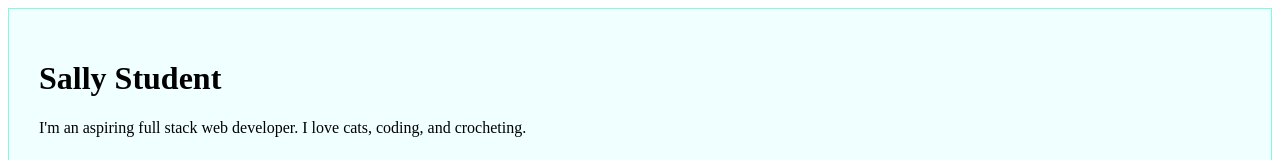
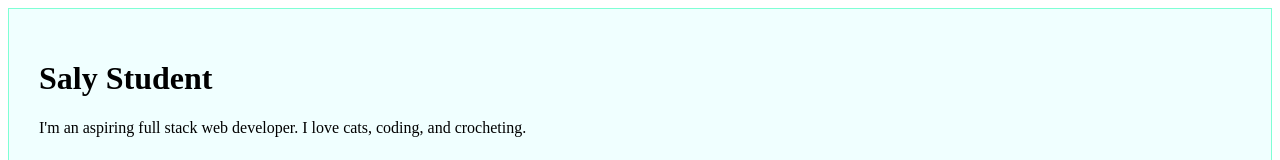
Before and after one commit to vietly23/about-me-2, a plain HTML site: page index.html in a window 1280 px wide. Shown: the top 160 px of the page. Drawn offline with Linux system fonts and the light colour scheme.

Commit message:
Update index.html

```diff
--- a/index.html
+++ b/index.html
@@ -6,7 +6,7 @@
 <body>
 <link rel="stylesheet" type="text/css" href="main.css">
 <div>
-	<h1>Sally Student</h1>
+	<h1>Saly Student</h1>
 	<p> I'm an aspiring full stack web developer. I love cats, coding, and crocheting.</p>
 	<h2>Skills</h2>
 	<ul>
```
